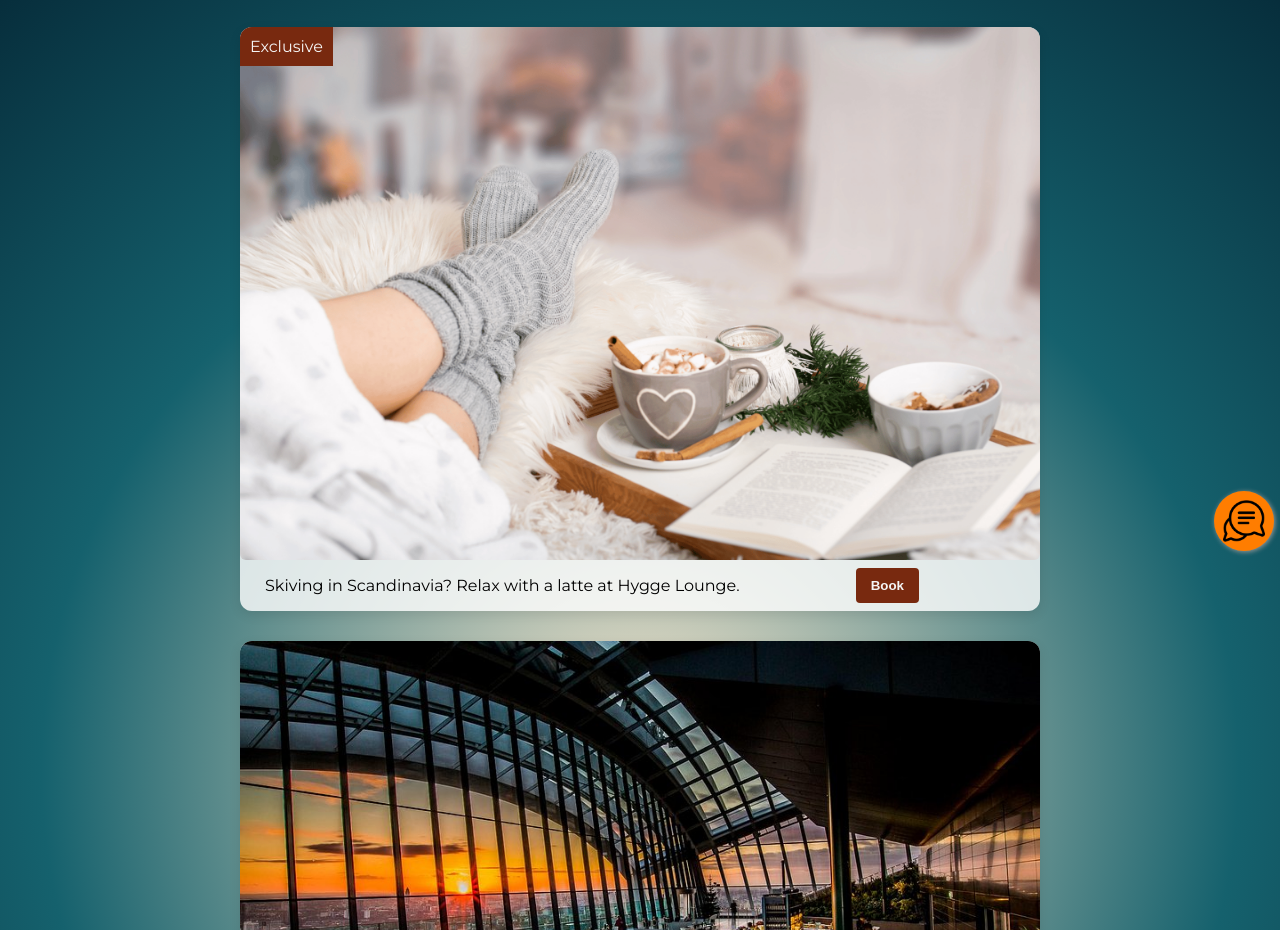
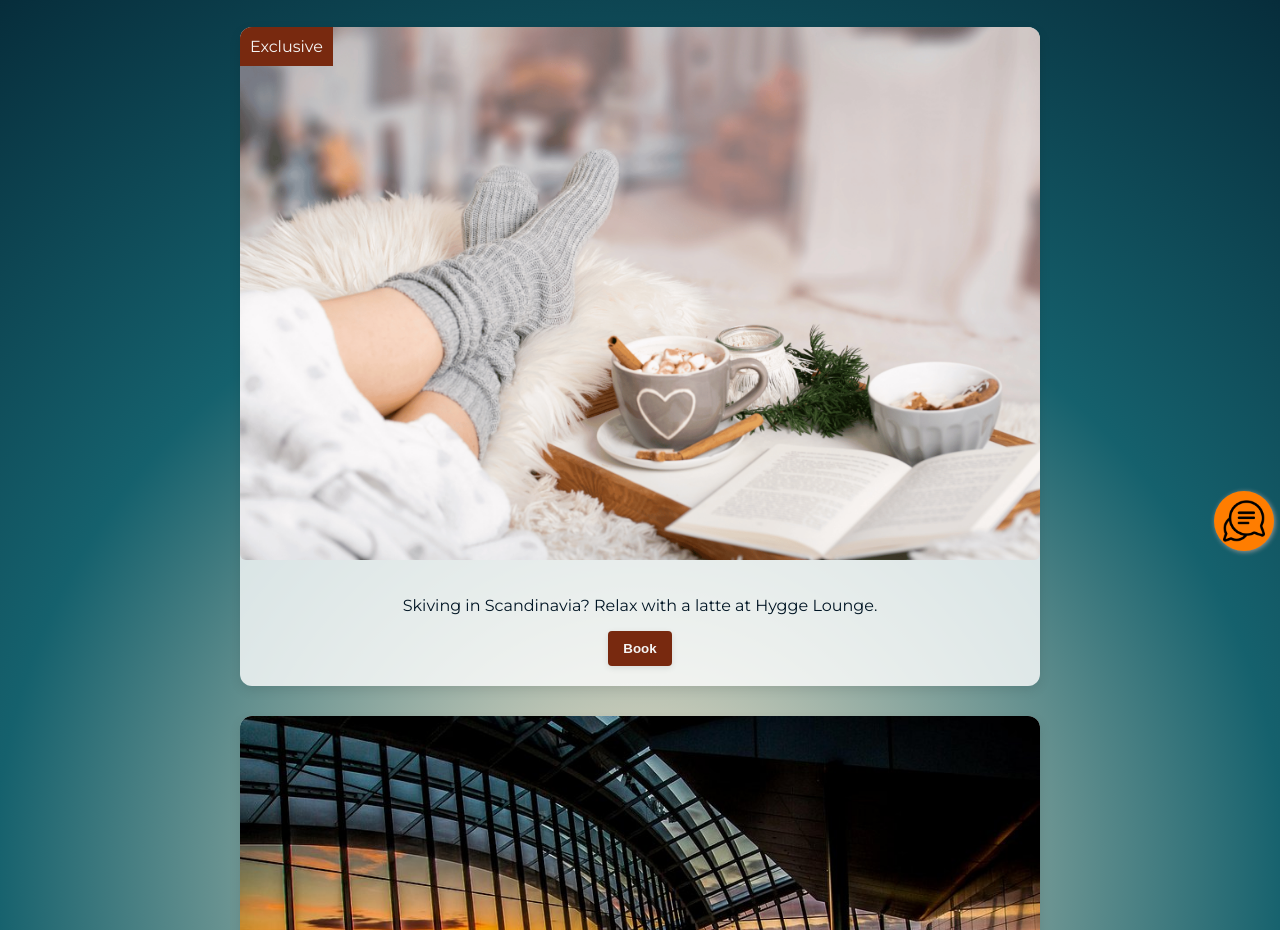
Before and after one commit to Anuska86/Coworking-space, a plain HTML site: page index.html in a window 1280 px wide. Shown: the part 243-1173 px from the top of the page. Drawn offline with Linux system fonts and the light colour scheme.

Commit message:
Update index.css

```diff
--- a/index.css
+++ b/index.css
@@ -50,10 +50,10 @@ h1 {
   color: var(--auburn);
   letter-spacing: 1px;
   text-shadow: 1px 1px 2px rgba(0, 0, 0, 0.1);
-
   text-align: center;
   padding: 25px;
   margin: 0;
+  text-shadow: 1px 1px 2px rgba(0, 0, 0, 0.1), 0 0 10px rgba(248, 248, 248, 0.76);
 }
 
 /*Nav*/
@@ -87,6 +87,7 @@ nav a {
 
 .menu-bar {
   margin-left: auto;
+  cursor: pointer;
 }
 
 /*LAYOUT*/
@@ -103,10 +104,12 @@ header {
 /*Caption*/
 
 .caption {
-  margin: 0 25px;
-  display: flex;
-  justify-content: space-between;
-  gap: 20px;
+  flex-direction: column;
+  align-items: center;
+  text-align: center;
+  padding: 20px;
+  font-size: 16px;
+  color: var(--rich-black);
 }
 
 /*Items*/
@@ -183,10 +186,13 @@ button {
   cursor: pointer;
   margin: auto;
   border-radius: 4px;
+  box-shadow: 0 2px 6px rgba(0, 0, 0, 0.1);
+  transition: background-color 0.3s ease, transform 0.2s ease;
 }
 
 button:hover,
 button:focus {
   background-color: var(--hunyadi-yellow);
   color: var(--chocolate-cosmos);
+  transform: translateY(-2px);
 }
```
